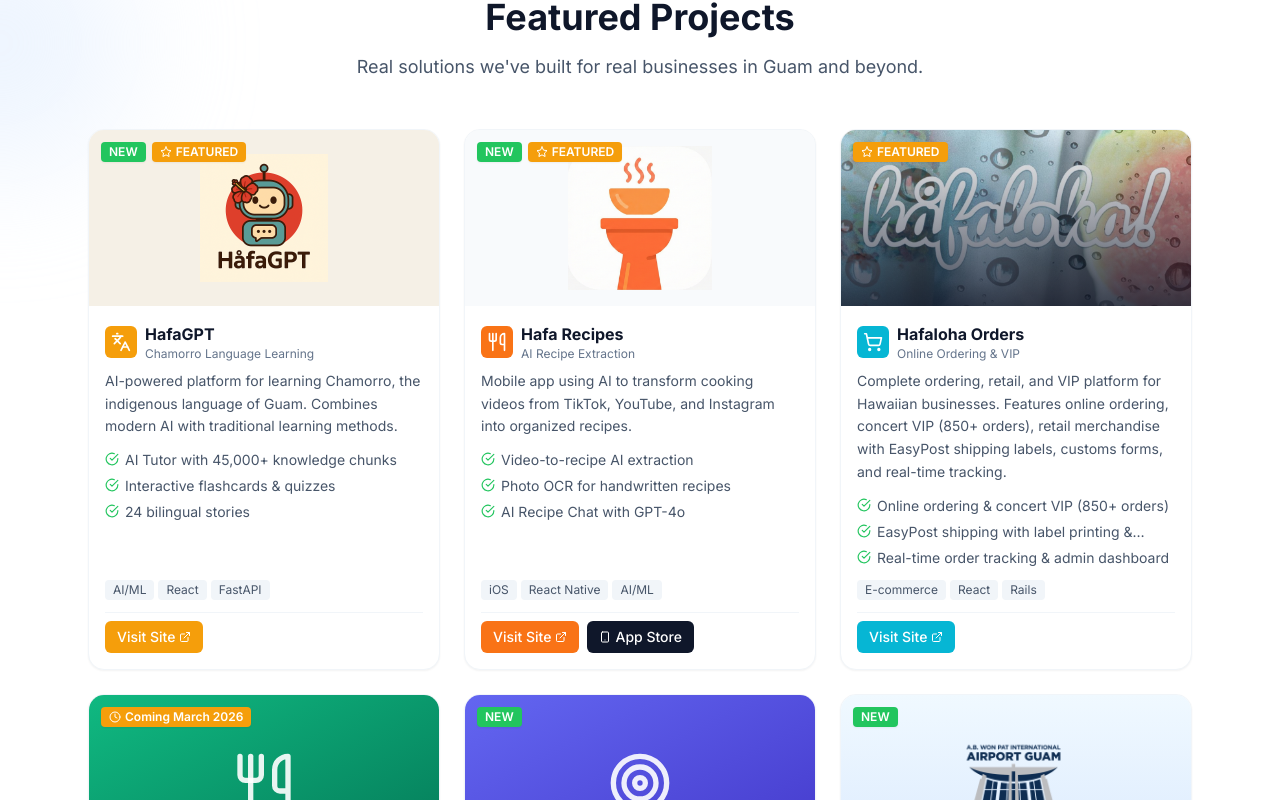
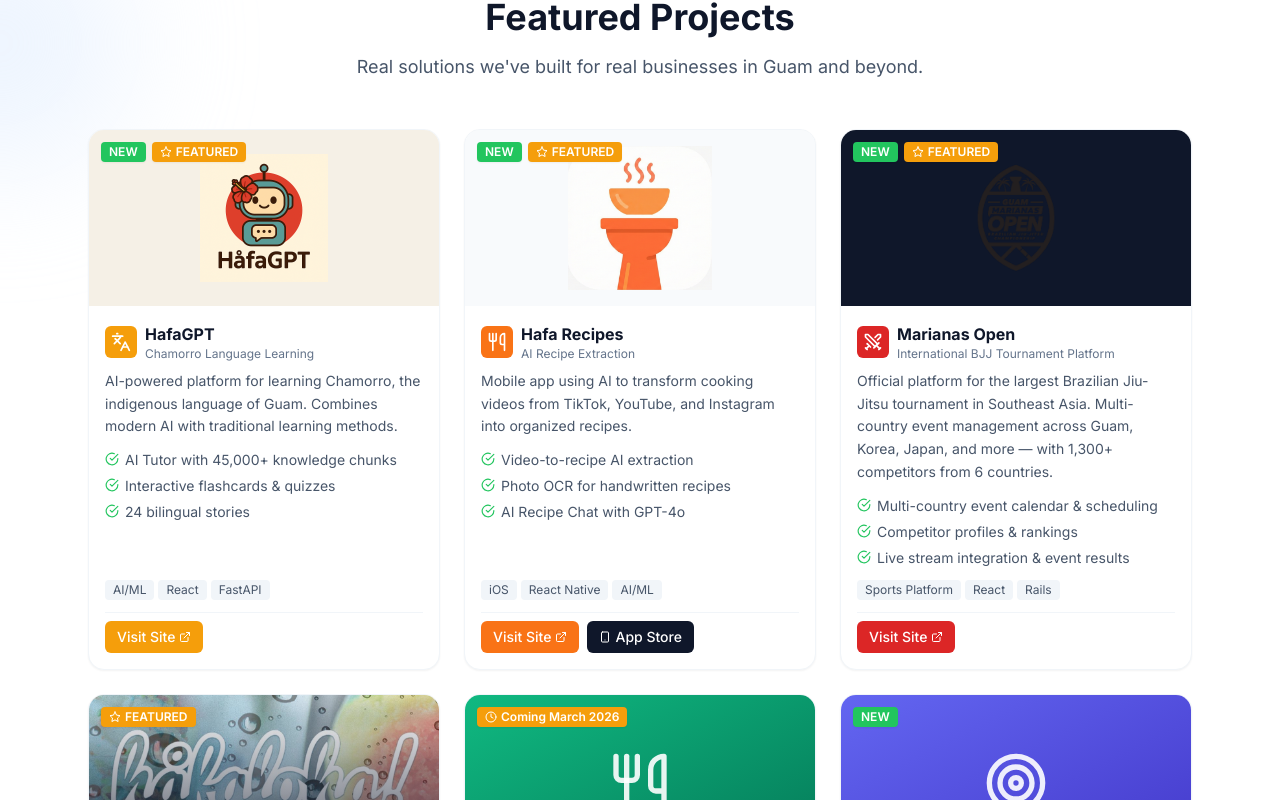
Before and after one commit to Shimizu-Technology/ShimizuTechnology, a React (Vite) app: page / in a window 1280 px wide. Shown: the part 2020-2820 px from the top of the page. Built offline with nearby package versions, Linux system fonts and the light colour scheme; no server answers.

Commit message:
Add Marianas Open to featured projects
- Added as #3 project (after HafaGPT and Hafa Recipes)
- Marked as NEW and FEATURED
- Logo from marianas-open repo (black variant on dark bg)
- Features: multi-country events, competitor profiles, live streams
- Links to marianasopen.com (newly launched domain)

```diff
--- a/src/data/index.tsx
+++ b/src/data/index.tsx
@@ -16,6 +16,7 @@ import {
   FileText,
   Target,
   Clock,
+  Swords,
 } from 'lucide-react';
 import hafalohaImage from '../assets/hafaloha_hero.jpg';
 
@@ -101,6 +102,24 @@ export const projects: Project[] = [
       "AI Recipe Chat with GPT-4o"
     ],
     tags: ["iOS", "React Native", "AI/ML"],
+    isNew: true,
+    isFeatured: true
+  },
+  {
+    title: "Marianas Open",
+    subtitle: "International BJJ Tournament Platform",
+    description: "Official platform for the largest Brazilian Jiu-Jitsu tournament in Southeast Asia. Multi-country event management across Guam, Korea, Japan, and more — with 1,300+ competitors from 6 countries.",
+    image: "/images/mo-logo-black.png",
+    imageStyle: "object-contain bg-slate-900 p-6",
+    link: "https://marianasopen.com",
+    icon: <Swords className="w-5 h-5" />,
+    accentColor: "bg-red-600",
+    features: [
+      "Multi-country event calendar & scheduling",
+      "Competitor profiles & rankings",
+      "Live stream integration & event results"
+    ],
+    tags: ["Sports Platform", "React", "Rails"],
     isNew: true,
     isFeatured: true
   },
```
Also changed, not shown: public/images/mo-logo-black.png (added).
